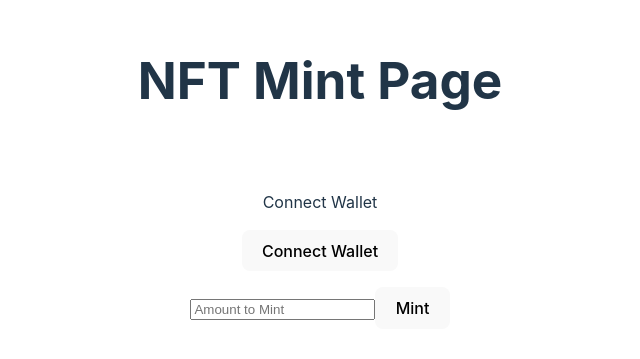
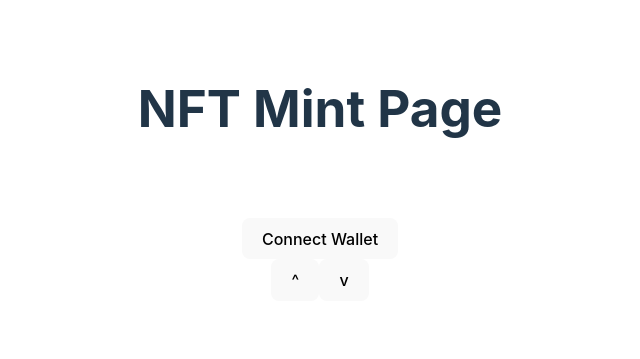
Before and after one commit to aglawson/NFTMintPage, a React (Vite) app in the folder vite-project/: page / in a window 1280 px wide. Shown: the part 211-570 px from the top of the page, without its empty margins (320-960 px from the left). Built offline with nearby package versions, Linux system fonts and the light colour scheme.

Commit message:
increment/decrement amount to mint

```diff
--- a/vite-project/src/App.jsx
+++ b/vite-project/src/App.jsx
@@ -14,8 +14,20 @@ const contract_address = '0x1DC556dB9960b37B7959dEd6316E754250309c8B';
 
 function App() {
   const [userAddress, setUserAddress] = useState('');
+  const [amount, setAmount] = useState(1);
   const inputRef = useRef(1);
-  async function init() {
+
+  function updateAmount(direction) {
+    if(direction == 'up' && amount < 10) {
+      setAmount(amount + 1);
+    } else if (direction == 'down' && amount > 1) {
+      setAmount(amount - 1);
+    }
+  }
+
+  async function init(e) {
+    e.preventDefault();
+
     provider = new ethers.providers.Web3Provider(window.ethereum)
     await provider.send("eth_requestAccounts", []);
     signer = await provider.getSigner();
@@ -42,8 +54,6 @@ function App() {
       price = await nft.alPrice();
     }
 
-
-    const amount = inputRef.current.value;
     try{
       const tx = await nft.connect(signer).mint(amount, proof.data, {value: (price * amount).toString()});
       document.getElementById('tx').innerHTML = '<a href=' + etherscan + tx.hash + ' target="blank">See Transaction</a>'
@@ -56,18 +66,15 @@ function App() {
     <div className="App">
       <h1>NFT Mint Page</h1>
       <div className="card">
-        <p>{userAddress != '' ? 'Connected: ' + userAddress : 'Connect Wallet'}</p>
-        <button onClick={() => init()}>{userAddress != '' ? 'Connected' : 'Connect Wallet'}</button>
+        <p>{userAddress != '' ? 'Connected: ' + userAddress : ''}</p>
         <p id='tx'></p>
+
       <div id="mintDiv">
-        <form onSubmit={e => mint(e)}>
-				<input
-          ref={inputRef}
-          id="amount"
-          placeholder="Amount to Mint"
-          />
-            <button type="submit">Mint</button>
+        <form onSubmit={ userAddress == '' ? e => init(e) : e => mint(e) }>
+          <button type="submit">{ userAddress == '' ? 'Connect Wallet' : 'Mint ' + amount}</button>
 			  </form>
+        <button onClick={() => updateAmount('up')}>^</button>
+        <button onClick={() => updateAmount('down')}>v</button>
       </div>
 
       </div>
--- a/vite-project/src/utils.js
+++ b/vite-project/src/utils.js
@@ -910,4 +910,4 @@ export const abi = [
     }
   ];
 
-  export const url = '';
+  export const url = 'https://us-central1-clawsome.cloudfunctions.net/merkle';
```
Also changed, not shown: 1 other file (tests, documents, lock files or other folders).
